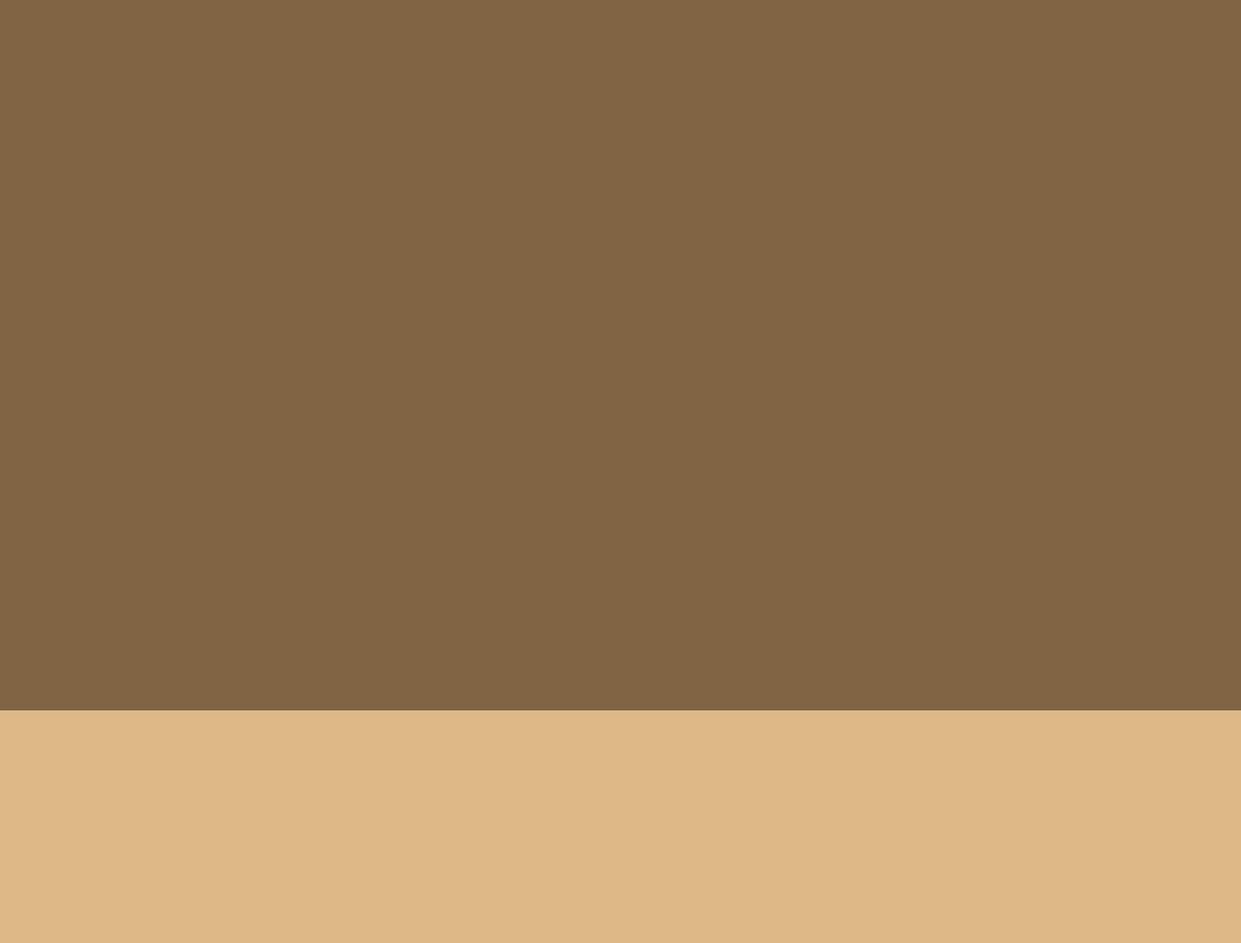
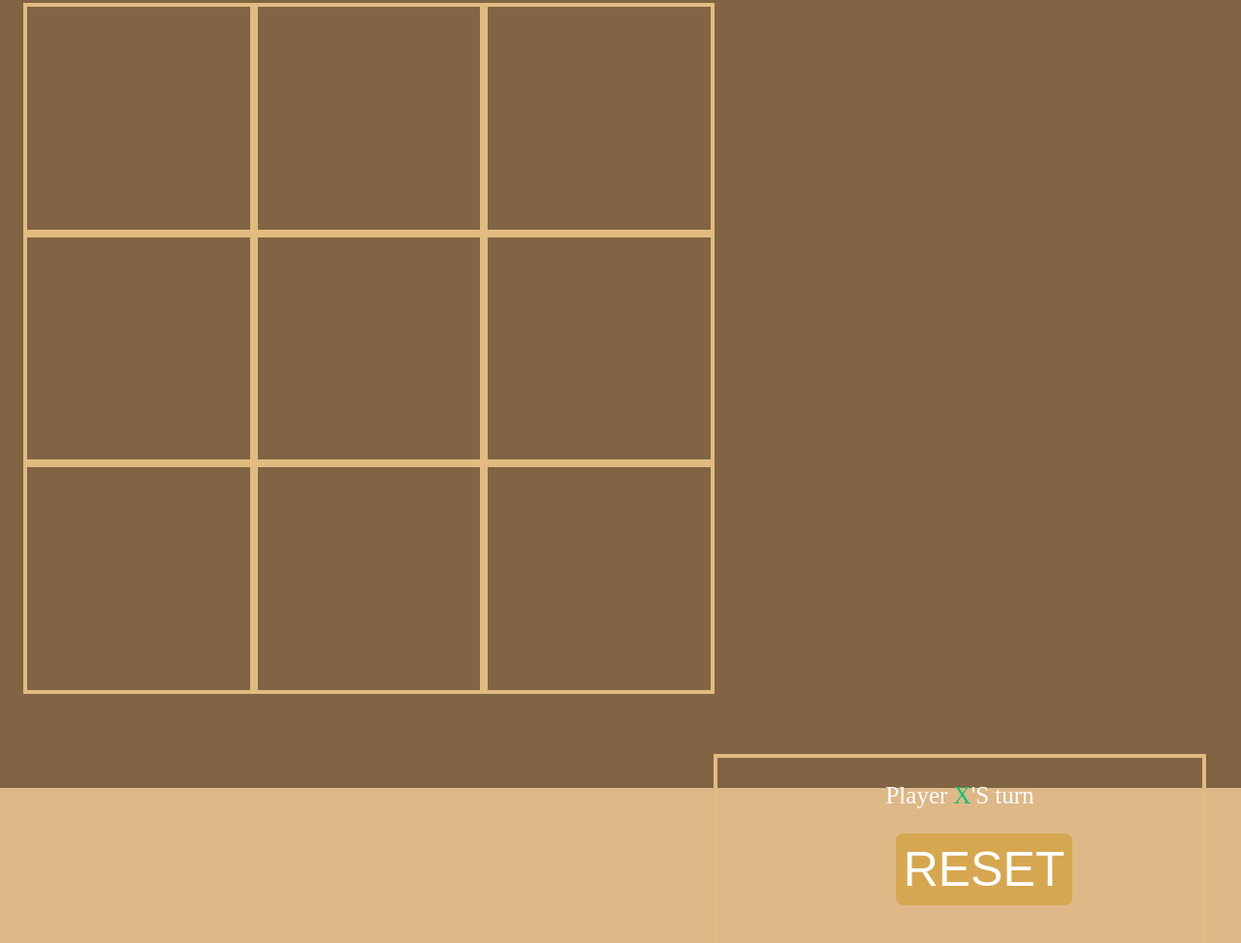
Before and after one commit to EthanMustCode/sticks-and-stones, a plain HTML site: page index.html in a window 1280 px wide. Shown: the part 157-1130 px from the top of the page at 97% size. Before the commit the page ends 890 px from the top, so only its background shows below. Drawn offline with Linux system fonts and the light colour scheme.

Commit message:
add structer and game content on page

```diff
--- a/assets/css/style.css
+++ b/assets/css/style.css
@@ -32,14 +32,116 @@ body {
 } */
 
 #content-square {
-    height: 770px;
+    height: 850px;
     width: 100%;
     background-color: #806443;
     justify-content: center;
 }
 
 #square-outer {
-    width: 100%;
+    width: 60%;
+    float: left;
+}
+
+/*#square {
+    border: 4px solid #E1BB80;
+}*/
+
+#square-outer-right {
+    width: 30%;
+    float: right;
+    text-align: center;
+    padding-right: 160px;
+}
+
+
+#square-right {
+    border: 4px solid #E1BB80;
+    height: 500px;
+    width: 500px;
+    margin: auto;
+    margin-top: 55px;
+}
+
+.background {
+    background: burlywood;
+    height: 100vh;
+    padding-top: 1px;
+}
+
+.title {
+    color: white;
+    text-align: center;
+    font-size: 40px;
+    margin-top: 10%;
+}
+
+.display {
+    color: white;
+    font-size: 25px;
+    text-align: center;
+    margin-top: 1em;
+    margin-bottom: 1em;
+}
+
+.hide {
+    display: none;
+}
+
+.container {
+    margin: 0 auto;
+    display: grid;
+    grid-template-columns: 33% 33% 33%;
+    grid-template-rows: 33% 33% 33%;
+    /*max-width: 300px;*/
+    height: 720px;
+    width: 720px;
+    margin-top: 40px;
+
+}
+
+.tile {
+    border: 4px solid #E1BB80;
+    /*border: 1px solid white;*/
+    min-width: 100px;
+    min-height: 100px;
+    display: flex;
     justify-content: center;
-    background-color: aliceblue;
+    align-items: center;
+    font-size: 30px;
+    cursor: pointer;
 }
+
+.sticks {
+    color: #09C372;
+}
+
+.playerO {
+    color: #498AFB;
+}
+
+.controls {
+    display: flex;
+    flex-direction: row;
+    justify-content: center;
+    align-items: center;
+    margin-top: 1em;
+}
+
+.controls button {
+    color: white;
+    padding: 8px;
+    border-radius: 8px;
+    border: none;
+    font-size: 50px;
+    margin-left: 1em;
+    cursor: pointer;
+}
+
+.restart {
+    background-color: #498AFB;
+}
+
+#reset {
+    background-color: #d6a750;
+}
--- a/assets/js/script.js
+++ b/assets/js/script.js
@@ -0,0 +1,5 @@
+window.addEventListener('DOMContentLoaded', () => {
+    const tiles = Array.from(document.querySelectorAll('.tile'));
+    const playerDisplay = document.querySelector('.display-player');
+    const resetButton = document.querySelector('#reset');
+    const announcer = document.querySelector('.announcer');
--- a/index.html
+++ b/index.html
@@ -6,7 +6,6 @@
     <meta http-equiv="X-UA-Compatible" content="IE=edge">
     <meta name="viewport" content="width=device-width, initial-scale=1.0">
     <link rel="stylesheet" href="assets/css/style.css">
-    <script src="https://kit.fontawesome.com/7ad3a09c9b.js" crossorigin="anonymous"></script>
     <title>Sticks&Stones</title>
 </head>
 
@@ -22,11 +21,35 @@
 
     <section>
         <div id="content-square">
-            <div id="square-outer"></div>
+            <div id="square-outer">
+                <div id="square">
+                    <section class="container">
+                        <div class="tile"></div>
+                        <div class="tile"></div>
+                        <div class="tile"></div>
+                        <div class="tile"></div>
+                        <div class="tile"></div>
+                        <div class="tile"></div>
+                        <div class="tile"></div>
+                        <div class="tile"></div>
+                        <div class="tile"></div>
+                    </section>
+                </div>
+            </div>
+            <div id="square-outer-right">
+                <div id="square-right">
+                    <section class="display">
+                        Player <span class="display-player sticks">X</span>'S turn
+                    </section>
+                    <section class="display announcer hide"></section>
+                    <section class="controls">
+                        <button id="reset">RESET</button>
+                    </section>
+                </div>
+            </div>
         </div>
     </section>
-
-
+    </main>
 
 
 
@@ -35,7 +58,7 @@
 
 
     <script src="assets/js/script.js"></script>
-
+    <script src="https://kit.fontawesome.com/7ad3a09c9b.js" crossorigin="anonymous"></script>
 </body>
 
 </html>
```
